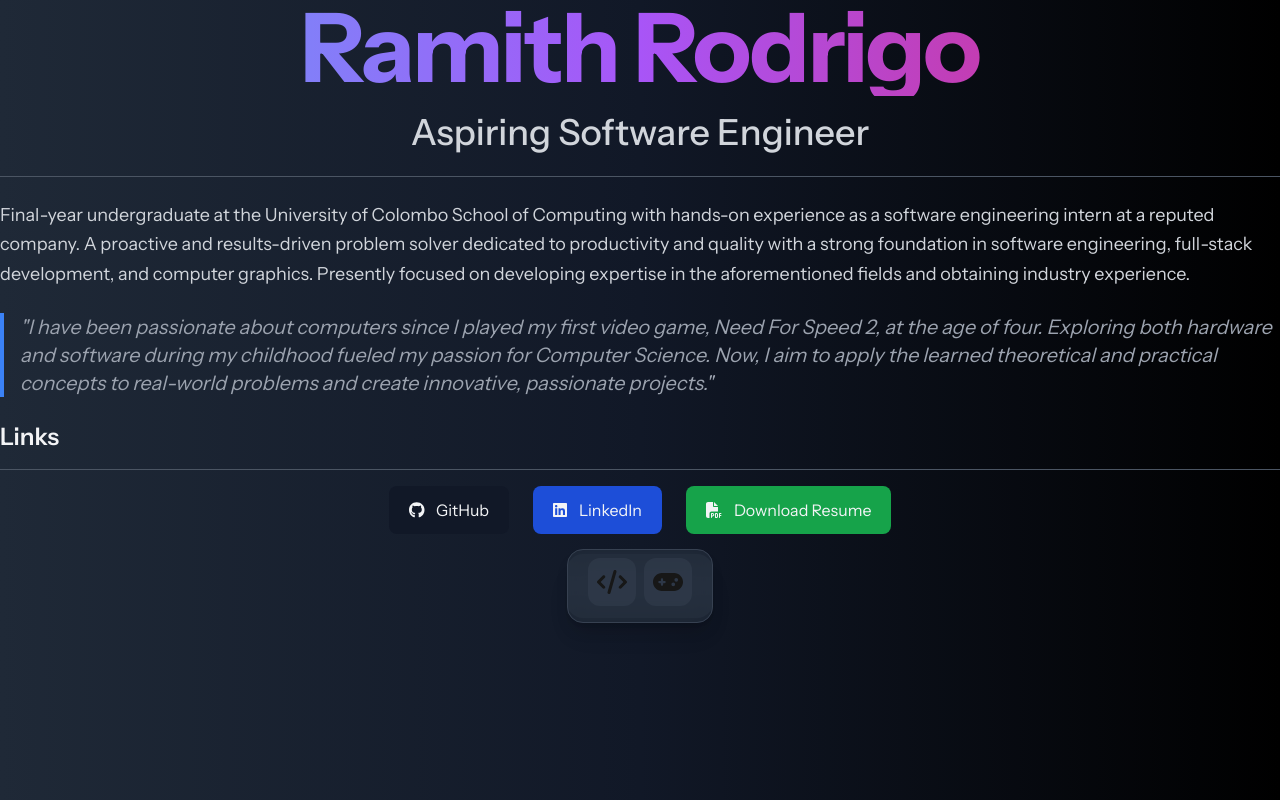
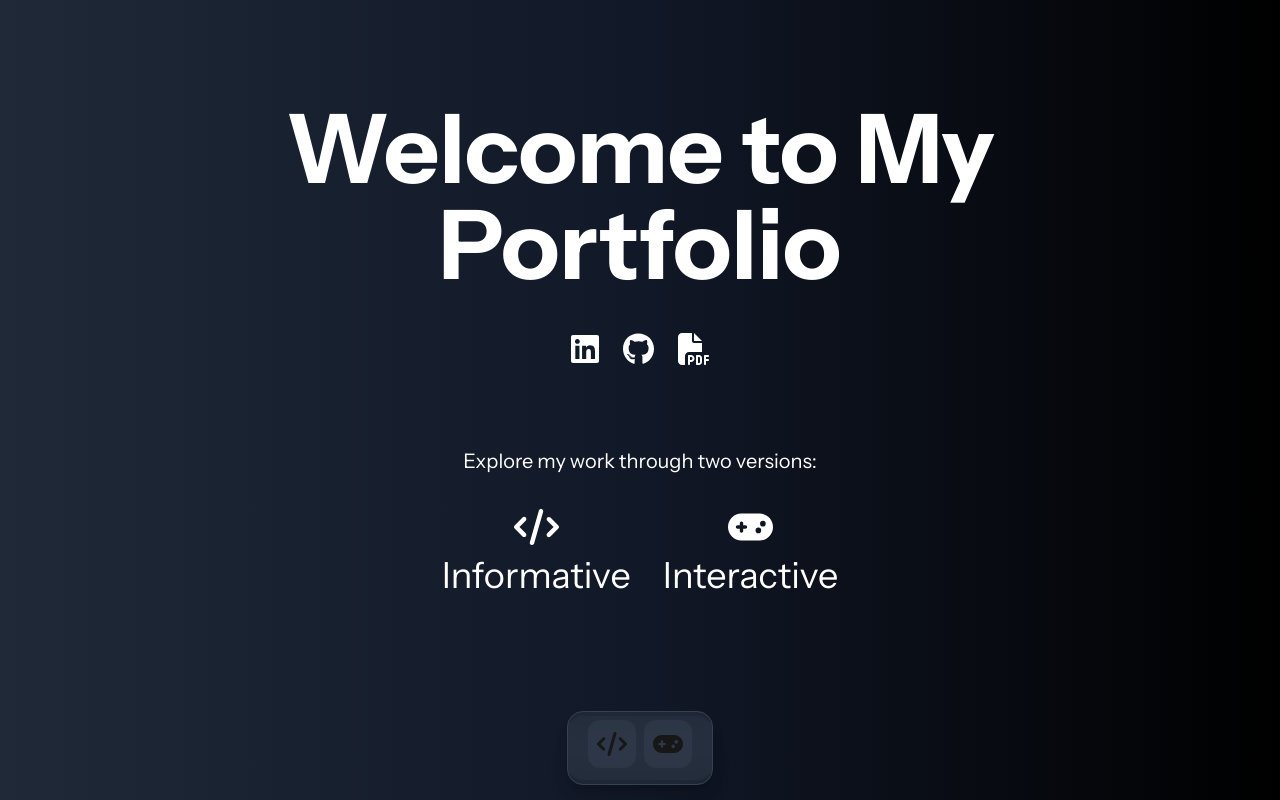
Before and after one commit to Ramith-D-Rodrigo/Portfolio, a Next.js app in the folder static-version/: page / in a window 1280 px wide. Built offline with nearby package versions, Linux system fonts and the light colour scheme.

Commit message:
Update page.tsx

```diff
--- a/static-version/src/app/page.tsx
+++ b/static-version/src/app/page.tsx
@@ -1,82 +1,42 @@
 import { FontAwesomeIcon } from "@fortawesome/react-fontawesome";
-import { faLinkedin, faGithub } from "@fortawesome/free-brands-svg-icons";
-import { faFilePdf } from "@fortawesome/free-solid-svg-icons";
+import { faCode, faGamepad, faFilePdf } from "@fortawesome/free-solid-svg-icons";
+import { faLinkedin, faGithub  } from "@fortawesome/free-brands-svg-icons";
 
 const HomePage = () => {
   return (
-    <div className="">
-      {/* Header Section */}
-      <div className="text-center">
-        <h1 className="text-8xl font-extrabold mb-4 tracking-tight text-transparent bg-clip-text bg-gradient-to-r from-blue-400 via-purple-500 to-pink-600">
-          Ramith Rodrigo
-        </h1>
-        <h2 className="text-4xl text-gray-300 font-medium mb-6">
-          Aspiring Software Engineer
-        </h2>
+    <div className="flex flex-col h-screen w-full">
+
+      <div className="flex flex-grow items-center justify-center text-center text-white">
+        <div className="p-8 rounded-lg max-w-4xl w-full">
+
+          <h1 className="text-8xl font-bold mb-6">Welcome to My Portfolio</h1>
+
+
+          <div className="flex justify-center space-x-6 m-10">
+            <a href="https://www.linkedin.com" target="_blank" rel="noopener noreferrer">
+              <FontAwesomeIcon icon={faLinkedin} size="2x" className="text-white" />
+            </a>
+            <a href="https://github.com" target="_blank" rel="noopener noreferrer">
+              <FontAwesomeIcon icon={faGithub} size="2x" className="text-white" />
+            </a>
+            <a href="/resume.pdf" target="_blank" rel="noopener noreferrer">
+              <FontAwesomeIcon icon={faFilePdf} size="2x" className="text-white" />
+            </a>
+          </div>
+
+          <p className="text-xl mt-20 mb-8">Explore my work through two versions:</p>
+          <div className="flex justify-center space-x-8">
+            <div className="text-4xl">
+              <FontAwesomeIcon icon={faCode} />
+              <p className="mt-2">Informative</p>
+            </div>
+            <div className="text-4xl">
+              <FontAwesomeIcon icon={faGamepad} />
+              <p className="mt-2">Interactive</p>
+            </div>
+          </div>
+        </div>
       </div>
-
-      <hr className="my-6 border-gray-600" />
-
-      {/* Introduction */}
-      <p className="text-lg leading-relaxed text-gray-300 mb-6">
-        Final-year undergraduate at the University of Colombo School of Computing
-        with hands-on experience as a software engineering intern at a reputed company.
-        A proactive and results-driven problem solver dedicated to productivity and
-        quality with a strong foundation in software engineering, full-stack
-        development, and computer graphics. Presently focused on developing expertise
-        in the aforementioned fields and obtaining industry experience.
-      </p>
-
-      <blockquote className="text-xl italic text-gray-400 border-l-4 border-blue-500 pl-4 mb-6">
-        &quot;I have been passionate about computers since I played my first video game,
-        Need For Speed 2, at the age of four. Exploring both hardware and software during
-        my childhood fueled my passion for Computer Science. Now, I aim to apply the learned theoretical
-        and practical concepts to real-world problems and create innovative, passionate projects.&quot;
-      </blockquote>
-
-      {/* Links Section */}
-      <h3 className="text-2xl font-semibold text-gray-100 mb-4">Links</h3>
-      <hr className="my-4 border-gray-600" />
-
-      <ul className="list-none p-0 flex justify-center gap-6">
-        {/* GitHub Link */}
-        <li>
-          <a
-            href="https://github.com/Ramith-D-Rodrigo"
-            target="_blank"
-            rel="noopener noreferrer"
-            className="inline-flex items-center px-5 py-3 rounded-lg bg-gray-900 text-gray-100 hover:bg-gray-700 transition-all duration-300 ease-in-out transform hover:scale-105"
-          >
-            <FontAwesomeIcon icon={faGithub} className="mr-3" />
-            GitHub
-          </a>
-        </li>
-
-        {/* LinkedIn Link */}
-        <li>
-          <a
-            href="https://www.linkedin.com/in/ramith-d-rodrigo/"
-            target="_blank"
-            rel="noopener noreferrer"
-            className="inline-flex items-center px-5 py-3 rounded-lg bg-blue-700 text-gray-100 hover:bg-blue-600 transition-all duration-300 ease-in-out transform hover:scale-105"
-          >
-            <FontAwesomeIcon icon={faLinkedin} className="mr-3" />
-            LinkedIn
-          </a>
-        </li>
-
-        {/* Resume Link */}
-        <li>
-          <a
-            href="/resume.pdf"
-            download
-            className="inline-flex items-center px-5 py-3 rounded-lg bg-green-600 text-gray-100 hover:bg-green-500 transition-all duration-300 ease-in-out transform hover:scale-105"
-          >
-            <FontAwesomeIcon icon={faFilePdf} className="mr-3" />
-            Download Resume
-          </a>
-        </li>
-      </ul>
     </div>
   );
 };
```
